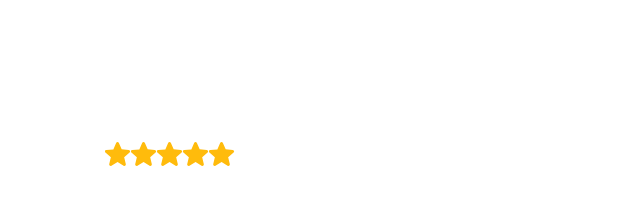
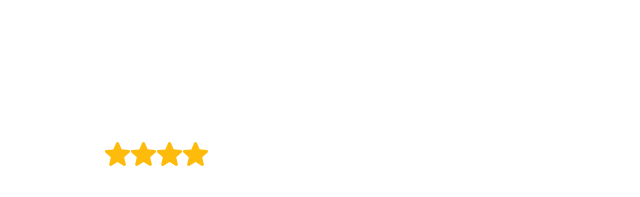
Before and after one commit to annqad/HTML_CSS_HW_4, a plain HTML site: page index.html in a window 1280 px wide. Shown: the part 3026-3223 px from the top of the page, 0-640 px from the left. Drawn offline with Linux system fonts and the light colour scheme; files whose address does not match are found by name.

Commit message:
fix: delete one star

```diff
--- a/index.html
+++ b/index.html
@@ -196,13 +196,6 @@
                                 fill="#FFBB0C" />
                         </svg>
                     </div>
-                    <div class="star">
-                        <svg width="26" height="24" viewBox="0 0 26 24" fill="none" xmlns="http://www.w3.org/2000/svg">
-                            <path
-                                d="M12.5854 20.0488L18.5854 23.7073C19.7561 24.439 21.0732 23.4146 20.7805 22.0976L19.1708 15.2195L24.5854 10.5366C25.6098 9.65854 25.0244 8.04878 23.7073 7.90244L16.683 7.31707L13.9025 0.878049C13.3171 -0.292683 11.7073 -0.292683 11.122 0.878049L8.34149 7.46341L1.3171 8.04878C2.73548e-05 8.04878 -0.438997 9.65854 0.439052 10.5366L5.85369 15.2195L4.24393 22.0976C3.95125 23.4146 5.26832 24.2927 6.43905 23.7073L12.5854 20.0488Z"
-                                fill="#FFBB0C" />
-                        </svg>
-                    </div>
                 </div>
                 <div class="testimonials_description">
                     “Quisque in lacus a urna fermentum <br>
```
